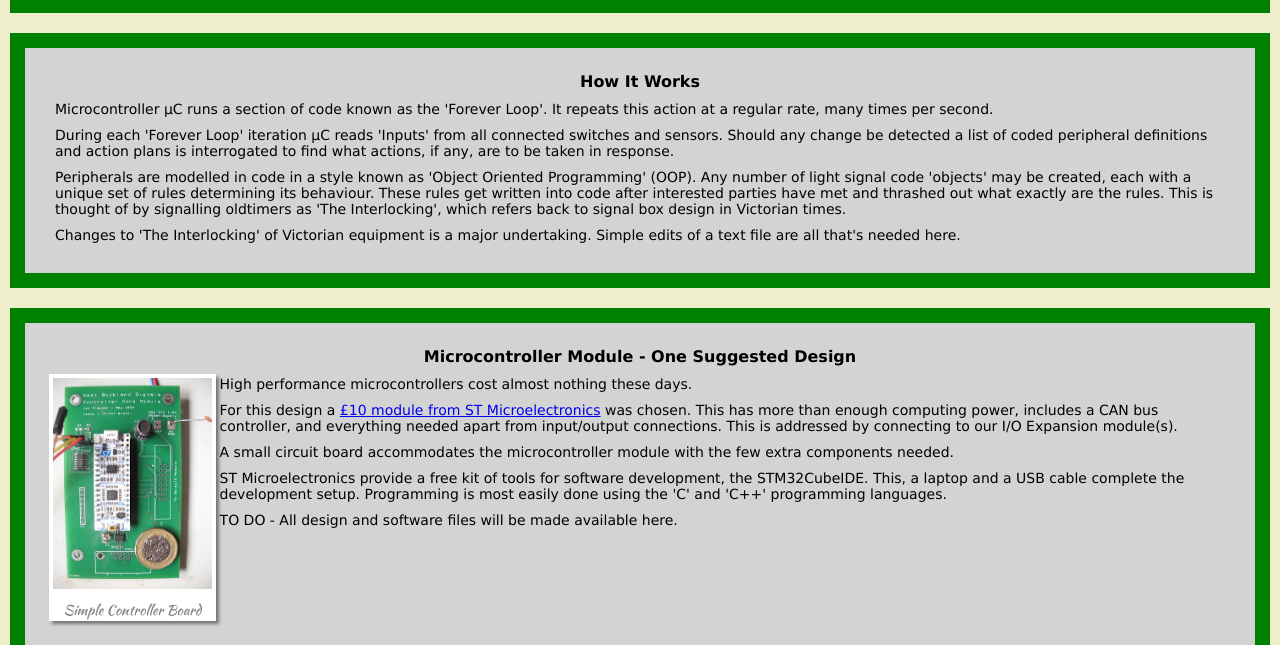
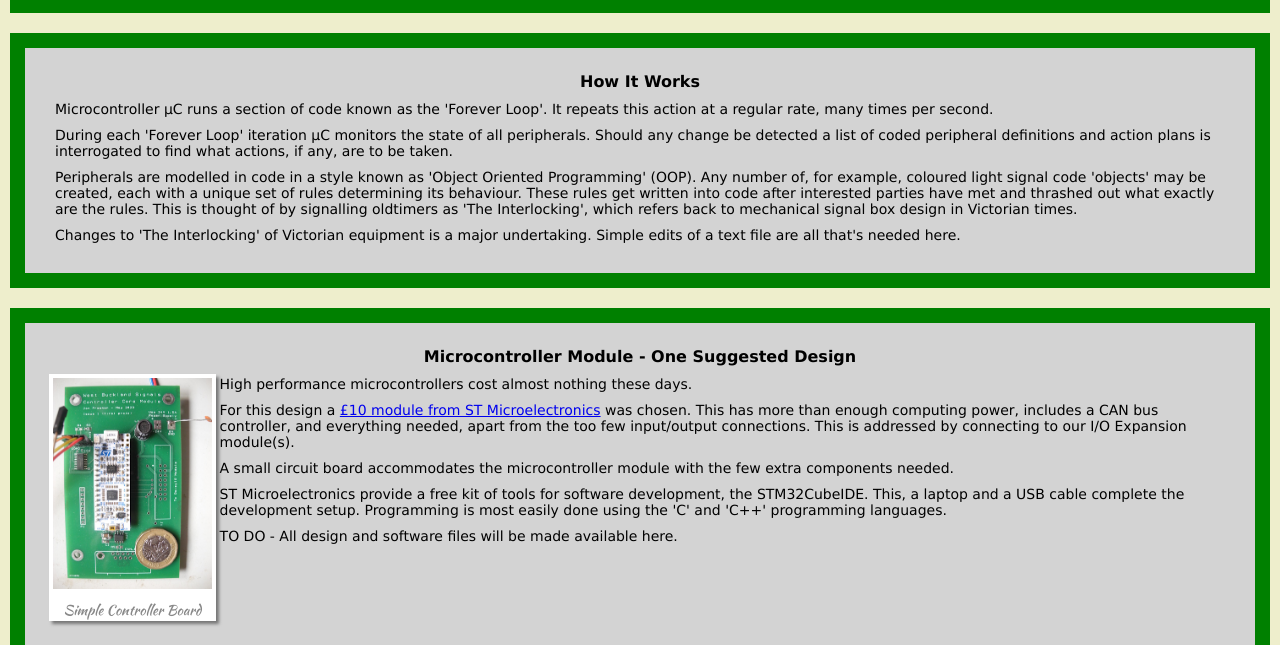
Before and after one commit to tauntonme/tauntonme.github.io, a plain HTML site: page home.html in a window 1280 px wide. Shown: the part 459-1104 px from the top of the page. Drawn offline with Linux system fonts and the light colour scheme.

Commit message:
Update home.html

```diff
--- a/home.html
+++ b/home.html
@@ -41,8 +41,8 @@ div {
 	<div>
 		<h4>How It Works</h4>
 		<p>Microcontroller &mu;C runs a section of code known as the 'Forever Loop'. It repeats this action at a regular rate, many times per second.</p>
-		<p>During each 'Forever Loop' iteration &mu;C reads 'Inputs' from all connected switches and sensors. Should any change be detected a list of coded peripheral definitions and action plans is interrogated to find what actions, if any, are to be taken in response.</p>
-		<p>Peripherals are modelled in code in a style known as 'Object Oriented Programming' (OOP). Any number of light signal code 'objects' may be created, each with a unique set of rules determining its behaviour. These rules get written into code after interested parties have met and thrashed out what exactly are the rules.  This is thought of by signalling oldtimers as 'The Interlocking', which refers back to signal box design in Victorian times.</p>
+		<p>During each 'Forever Loop' iteration &mu;C monitors the state of all peripherals. Should any change be detected a list of coded peripheral definitions and action plans is interrogated to find what actions, if any, are to be taken.</p>
+		<p>Peripherals are modelled in code in a style known as 'Object Oriented Programming' (OOP). Any number of, for example, coloured light signal code 'objects' may be created, each with a unique set of rules determining its behaviour. These rules get written into code after interested parties have met and thrashed out what exactly are the rules.  This is thought of by signalling oldtimers as 'The Interlocking', which refers back to mechanical signal box design in Victorian times.</p>
 		<p>Changes to 'The Interlocking' of Victorian equipment is a major undertaking. Simple edits of a text file are all that's needed here.</p>
 	</div>
 	<div>
@@ -54,7 +54,7 @@ div {
 		<figcaption>Simple Controller Board</figcaption>
 	</figure>
 		<p>High performance microcontrollers cost almost nothing these days. </p>
-		<p>For this design a <a href=https://www.st.com/en/evaluation-tools/nucleo-l432kc.html target="_blank">£10 module from ST Microelectronics</a> was chosen. This has more than enough computing power, includes a CAN bus controller, and everything needed apart from input/output connections. This is addressed by connecting to our I/O Expansion module(s).</p>
+		<p>For this design a <a href=https://www.st.com/en/evaluation-tools/nucleo-l432kc.html target="_blank">£10 module from ST Microelectronics</a> was chosen. This has more than enough computing power, includes a CAN bus controller, and everything needed, apart from the too few input/output connections. This is addressed by connecting to our I/O Expansion module(s).</p>
 		<p>A small circuit board accommodates the microcontroller module with the few extra components needed.</p>
 		<p>ST Microelectronics provide a free kit of tools for software development, the STM32CubeIDE. This, a laptop and a USB cable complete the development setup. Programming is most easily done using the 'C' and 'C++' programming languages.</p>
 		<p>TO DO - All design and software files will be made available here.</p>
```
